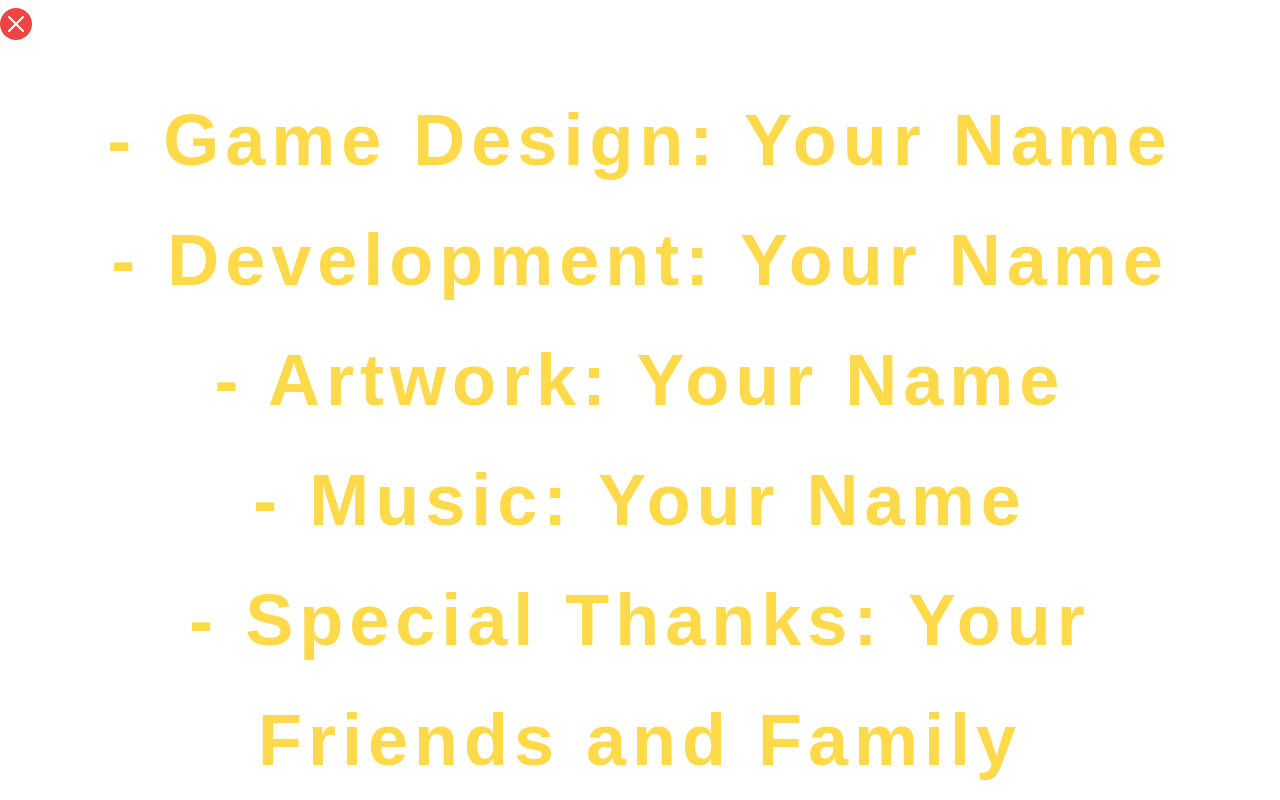
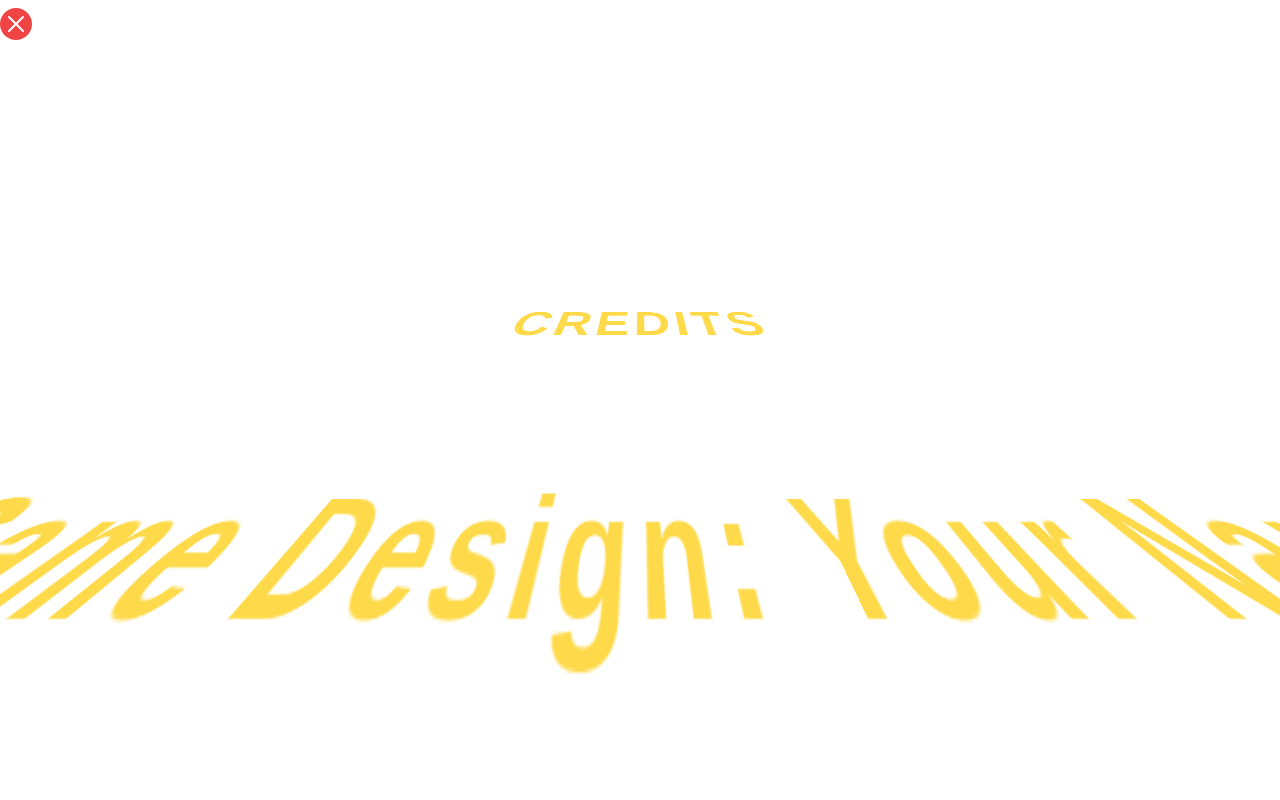
Before and after one commit to mt1516/TheGradeEscape, a Next.js app: page /credits in a window 1280 px wide. Built offline with nearby package versions, Linux system fonts and the light colour scheme.

Commit message:
Fix credit animation

```diff
--- a/app/(main)/credits/page.tsx
+++ b/app/(main)/credits/page.tsx
@@ -5,16 +5,15 @@ import Credit from "@/app/ui/credits/credit";
 import Close from "@/app/ui/credits/button";
 
 export default function Page() {
-    let timeoutValue: number = 20;
     useEffect(() => {
         setTimeout(function () {
             location.href = "/";
-        }, timeoutValue * 1000);
+        }, 20 * 1000);
     })
     return (
         <>
             <Close />
-            <Credit creditTimeout={timeoutValue} />
+            <Credit/>
         </>
     );
 }
--- a/app/ui/credits/credit.tsx
+++ b/app/ui/credits/credit.tsx
@@ -1,9 +1,7 @@
-export default function Credit(props: {
-    creditTimeout: number
-}) {
+export default function Credit() {
     return (
         <div className="credits">
-            <div className={`flex flex-col justify-end items-center h-screen text-[#feda4a] text-[500%] font-semibold tracking-[6px] leading-[150%] text-justify animate-[crawl_${props.creditTimeout}s_linear_forwards]`}>
+            <div className={`flex flex-col justify-end items-center h-screen text-[#feda4a] text-[500%] font-semibold tracking-[6px] leading-[150%] text-justify animate-[crawl_20s_linear_forwards]`}>
                 <div className={`origin-bottom w-[90%]`}>
                     <div className="text-[90%] text-center">
                         <h1 className="uppercase mt-0 mb-[100px] mx-0">
```
